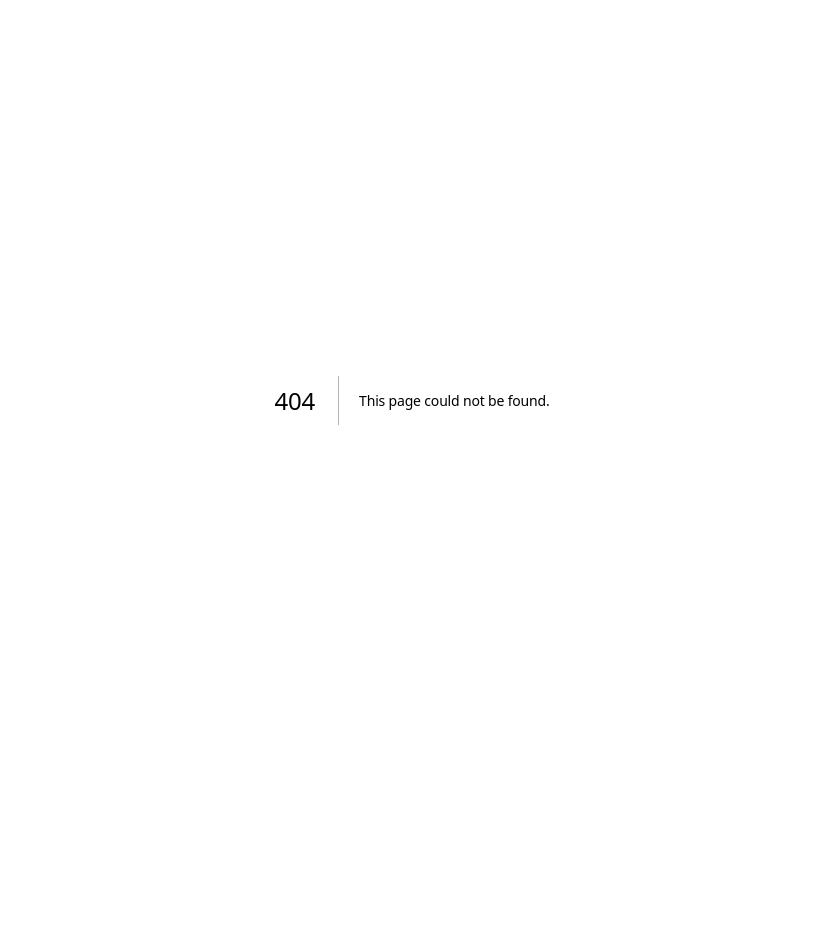
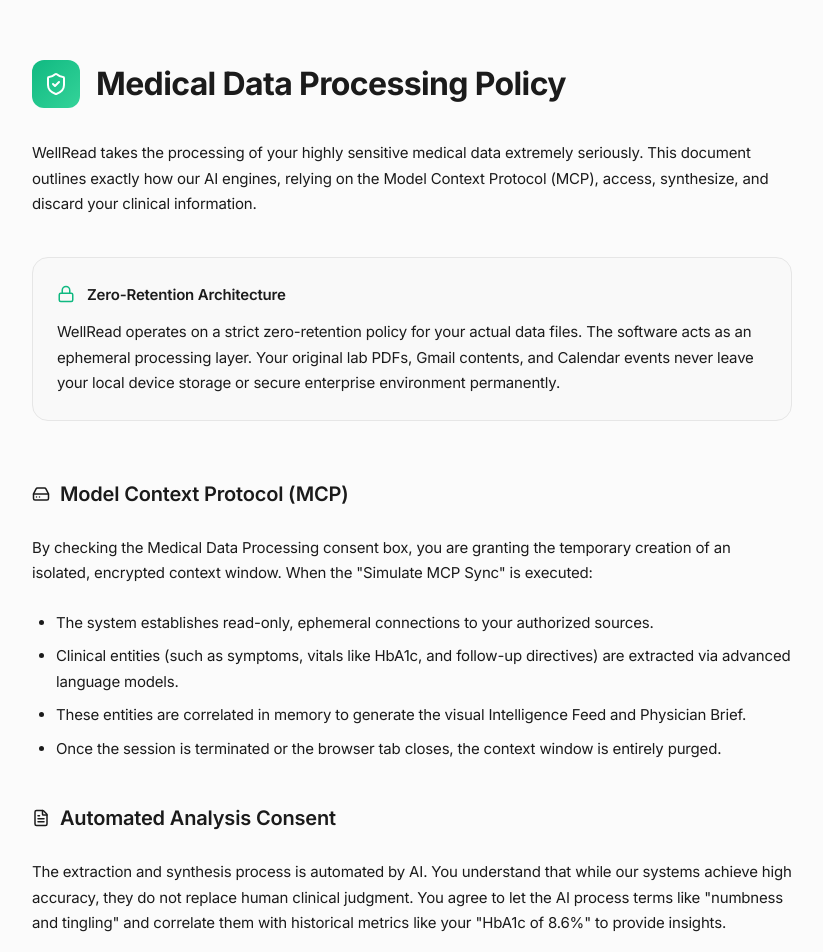
Before and after one commit to donsirr/Wellread, a Next.js app: page /data-processing in a window 1280 px wide. Before the commit this address had no page. Shown: the top 952 px of the page, without its empty margins (228-1051 px from the left). Before the commit the page ends 800 px from the top, so only its background shows below. Built offline with nearby package versions, Linux system fonts and the light colour scheme.

Commit message:
TOS AND MEDICAL PROCESSING

```diff
--- /dev/null
+++ b/src/app/data-processing/page.tsx
@@ -0,0 +1,54 @@
+import { ShieldCheck, HardDrive, FileText, Lock } from "lucide-react";
+
+export default function DataProcessingPage() {
+    return (
+        <div style={{ padding: "60px 20px", maxWidth: "800px", margin: "0 auto", color: "var(--color-foreground)" }}>
+            <div style={{ display: "flex", alignItems: "center", gap: "16px", marginBottom: "32px" }}>
+                <div style={{ width: "48px", height: "48px", borderRadius: "12px", background: "linear-gradient(135deg, #10B981 0%, #34D399 100%)", display: "flex", alignItems: "center", justifyContent: "center", position: "relative" }}>
+                    <ShieldCheck size={24} color="white" />
+                </div>
+                <h1 style={{ fontSize: "32px", fontWeight: 700, letterSpacing: "-0.02em" }}>Medical Data Processing Policy</h1>
+            </div>
+
+            <div style={{ fontSize: "15px", lineHeight: 1.7, color: "var(--color-muted-foreground)", display: "flex", flexDirection: "column", gap: "24px" }}>
+                <p>
+                    WellRead takes the processing of your highly sensitive medical data extremely seriously. This document outlines exactly how our AI engines, relying on the Model Context Protocol (MCP), access, synthesize, and discard your clinical information.
+                </p>
+
+                <div style={{ padding: "24px", background: "var(--color-surface-secondary)", borderRadius: "16px", border: "1px solid var(--color-border)", margin: "16px 0" }}>
+                    <div style={{ display: "flex", alignItems: "center", gap: "12px", marginBottom: "12px", color: "var(--color-foreground)", fontWeight: 600 }}>
+                        <Lock size={18} color="#10B981" />
+                        Zero-Retention Architecture
+                    </div>
+                    <p style={{ margin: 0 }}>
+                        WellRead operates on a strict zero-retention policy for your actual data files. The software acts as an ephemeral processing layer. Your original lab PDFs, Gmail contents, and Calendar events never leave your local device storage or secure enterprise environment permanently.
+                    </p>
+                </div>
+
+                <h2 style={{ fontSize: "20px", fontWeight: 600, color: "var(--color-foreground)", marginTop: "16px", display: "flex", alignItems: "center", gap: "10px" }}>
+                    <HardDrive size={18} /> Model Context Protocol (MCP)
+                </h2>
+                <p>
+                    By checking the Medical Data Processing consent box, you are granting the temporary creation of an isolated, encrypted context window. When the "Simulate MCP Sync" is executed:
+                </p>
+                <ul style={{ listStyleType: "disc", paddingLeft: "24px", display: "flex", flexDirection: "column", gap: "8px" }}>
+                    <li>The system establishes read-only, ephemeral connections to your authorized sources.</li>
+                    <li>Clinical entities (such as symptoms, vitals like HbA1c, and follow-up directives) are extracted via advanced language models.</li>
+                    <li>These entities are correlated in memory to generate the visual Intelligence Feed and Physician Brief.</li>
+                    <li>Once the session is terminated or the browser tab closes, the context window is entirely purged.</li>
+                </ul>
+
+                <h2 style={{ fontSize: "20px", fontWeight: 600, color: "var(--color-foreground)", marginTop: "16px", display: "flex", alignItems: "center", gap: "10px" }}>
+                    <FileText size={18} /> Automated Analysis Consent
+                </h2>
+                <p>
+                    The extraction and synthesis process is automated by AI. You understand that while our systems achieve high accuracy, they do not replace human clinical judgment. You agree to let the AI process terms like "numbness and tingling" and correlate them with historical metrics like your "HbA1c of 8.6%" to provide insights.
+                </p>
+
+                <p style={{ marginTop: "32px", fontSize: "13px" }}>
+                    Questions about data security and HIPAA compliance? Reach out to privacy@wellread.app.
+                </p>
+            </div>
+        </div>
+    );
+}
--- /dev/null
+++ b/src/app/eula/page.tsx
@@ -0,0 +1,47 @@
+import { ShieldCheck } from "lucide-react";
+
+export default function EULAPage() {
+    return (
+        <div style={{ padding: "60px 20px", maxWidth: "800px", margin: "0 auto", color: "var(--color-foreground)" }}>
+            <div style={{ display: "flex", alignItems: "center", gap: "16px", marginBottom: "32px" }}>
+                <div style={{ width: "48px", height: "48px", borderRadius: "12px", background: "linear-gradient(135deg, #0066FF 0%, #3385FF 100%)", display: "flex", alignItems: "center", justifyContent: "center" }}>
+                    <ShieldCheck size={24} color="white" />
+                </div>
+                <h1 style={{ fontSize: "32px", fontWeight: 700, letterSpacing: "-0.02em" }}>WellRead End User License Agreement</h1>
+            </div>
+
+            <div style={{ fontSize: "15px", lineHeight: 1.7, color: "var(--color-muted-foreground)", display: "flex", flexDirection: "column", gap: "24px" }}>
+                <p><strong>Last Updated: [Current Date]</strong></p>
+                <p>
+                    By clicking "Terms of Service" or by accessing or using the WellRead platform, you agree to be bound by this End User License Agreement (EULA). If you do not agree to the terms of this EULA, do not access or use the software.
+                </p>
+
+                <h2 style={{ fontSize: "20px", fontWeight: 600, color: "var(--color-foreground)", marginTop: "16px" }}>1. License Grant</h2>
+                <p>
+                    Subject to the terms of this Agreement, WellRead grants you a limited, non-exclusive, non-transferable, revocable license to use the WellRead software solely for your personal, non-commercial use in analyzing and managing your personal health data.
+                </p>
+
+                <h2 style={{ fontSize: "20px", fontWeight: 600, color: "var(--color-foreground)", marginTop: "16px" }}>2. Medical Disclaimer</h2>
+                <p>
+                    <strong>WellRead is not a medical device.</strong> The information provided by the software, including intelligence feeds, timelines, and physician briefs, is for informational purposes only and is not intended to substitute professional medical advice, diagnosis, or treatment. Always seek the advice of your physician or other qualified health provider with any questions you may have regarding a medical condition.
+                </p>
+
+                <h2 style={{ fontSize: "20px", fontWeight: 600, color: "var(--color-foreground)", marginTop: "16px" }}>3. Data Privacy and Security</h2>
+                <p>
+                    Your data privacy is our highest priority. The Model Context Protocol (MCP) ensures that your clinical history, emails, and lab reports are synthesized strictly within isolated environments. For more detailed information on how we process your medical data, please refer to our Medical Data Processing Policy.
+                </p>
+
+                <h2 style={{ fontSize: "20px", fontWeight: 600, color: "var(--color-foreground)", marginTop: "16px" }}>4. Prohibited Uses</h2>
+                <ul style={{ listStyleType: "disc", paddingLeft: "24px", display: "flex", flexDirection: "column", gap: "8px" }}>
+                    <li>You may not use the software for any illegal or unauthorized purpose.</li>
+                    <li>You may not attempt to reverse engineer, decompile, or disassemble the software.</li>
+                    <li>You may not use the software to process the health data of individuals other than yourself without explicit, legal authorization.</li>
+                </ul>
+
+                <p style={{ marginTop: "32px", fontSize: "13px" }}>
+                    If you have any questions regarding this EULA, please contact legal@wellread.app.
+                </p>
+            </div>
+        </div>
+    );
+}
--- a/src/components/AppHero.tsx
+++ b/src/components/AppHero.tsx
@@ -103,6 +103,7 @@
                             transition: "all 0.2s ease",
                             textAlign: "left",
                         }}
+                        onClick={() => setAgreeTos(!agreeTos)}
                     >
                         <div
                             style={{
@@ -117,7 +118,6 @@
                                 flexShrink: 0,
                                 marginTop: "2px",
                             }}
-                            onClick={() => setAgreeTos(!agreeTos)}
                         >
                             {agreeTos && <Check size={14} color="white" strokeWidth={3} />}
                         </div>
@@ -126,7 +126,7 @@
                                 Terms of Service
                             </div>
                             <div style={{ fontSize: "13px", color: "var(--color-muted)" }}>
-                                I agree to the WellRead End User License Agreement.
+                                I agree to the <a href="/eula" target="_blank" rel="noreferrer" onClick={(e) => e.stopPropagation()} style={{ color: "#0066FF", textDecoration: "underline" }}>WellRead End User License Agreement</a>.
                             </div>
                         </div>
                     </label>
@@ -145,6 +145,7 @@
                             transition: "all 0.2s ease",
                             textAlign: "left",
                         }}
+                        onClick={() => setAgreeHipaa(!agreeHipaa)}
                     >
                         <div
                             style={{
@@ -159,7 +160,6 @@
                                 flexShrink: 0,
                                 marginTop: "2px",
                             }}
-                            onClick={() => setAgreeHipaa(!agreeHipaa)}
                         >
                             {agreeHipaa && <Check size={14} color="white" strokeWidth={3} />}
                         </div>
@@ -168,7 +168,7 @@
                                 Medical Data Processing
                             </div>
                             <div style={{ fontSize: "13px", color: "var(--color-muted)" }}>
-                                I consent to automated analysis of my personal health records via isolated MCP instances.
+                                I consent to <a href="/data-processing" target="_blank" rel="noreferrer" onClick={(e) => e.stopPropagation()} style={{ color: "#0066FF", textDecoration: "underline" }}>automated analysis of my personal health records</a> via isolated MCP instances.
                             </div>
                         </div>
                     </label>
```
